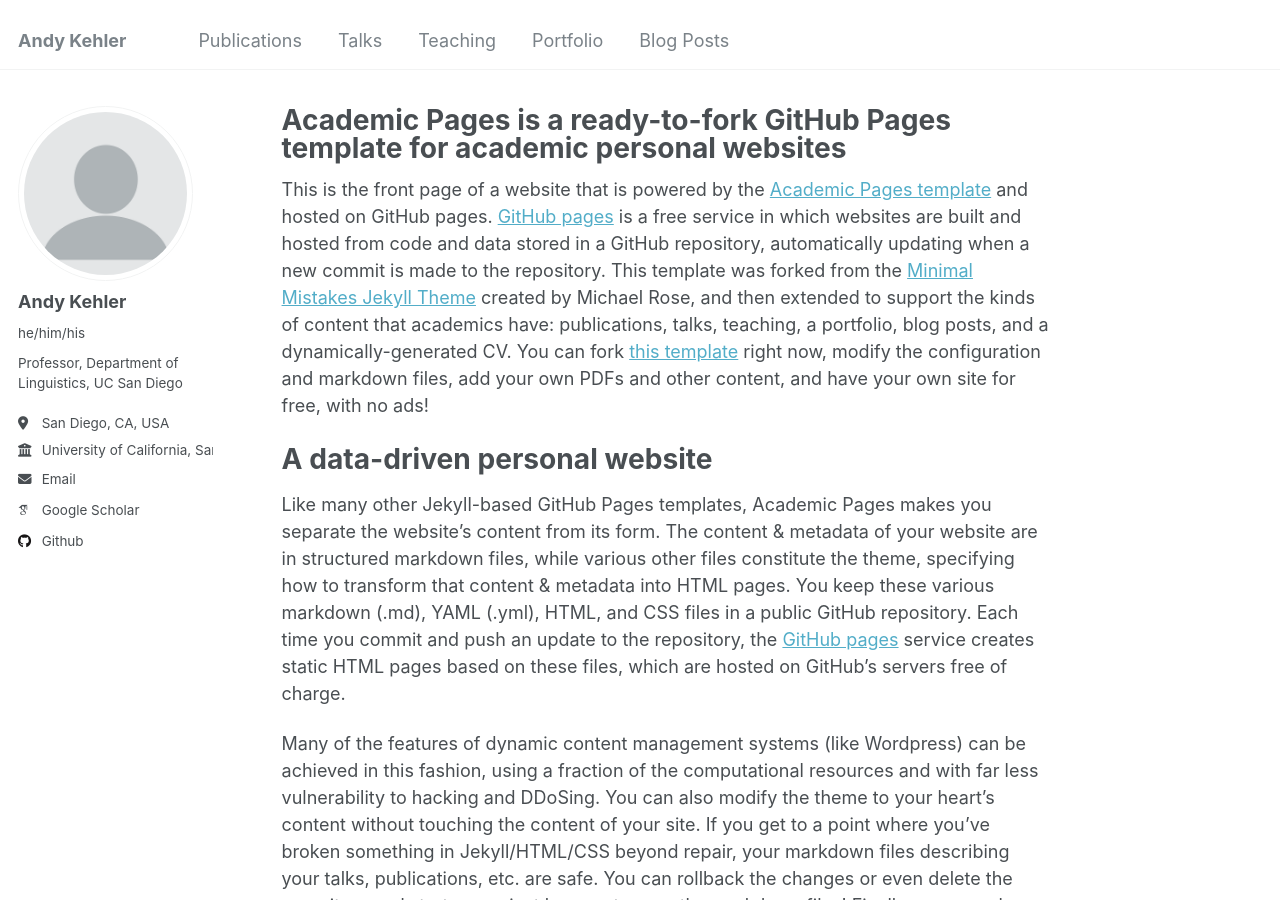
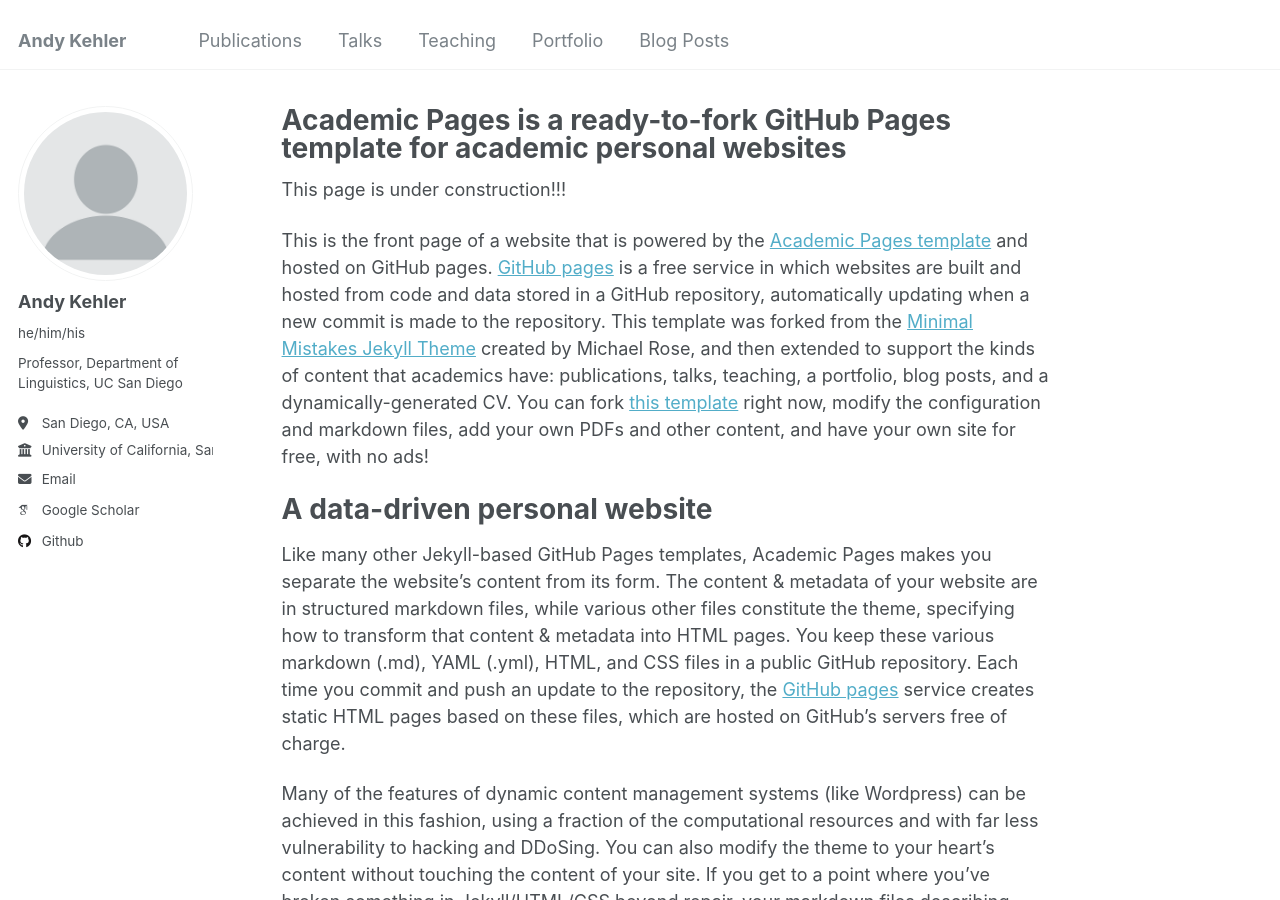
Before and after one commit to akehler/akehler.github.io, a Jekyll site: the page built from _pages/about.md, in a window 1280 px wide and 900 px high. Built offline with Jekyll 4.4.1, drawn with Linux system fonts in a browser that asks for light colours; some web fonts are replaced.

Commit message:
Update about.md

```diff
--- a/_pages/about.md
+++ b/_pages/about.md
@@ -6,6 +6,8 @@ redirect_from:
   - /about/
   - /about.html
 ---
+
+This page is under construction!!!
 
 This is the front page of a website that is powered by the [Academic Pages template](https://github.com/academicpages/academicpages.github.io) and hosted on GitHub pages. [GitHub pages](https://pages.github.com) is a free service in which websites are built and hosted from code and data stored in a GitHub repository, automatically updating when a new commit is made to the repository. This template was forked from the [Minimal Mistakes Jekyll Theme](https://mmistakes.github.io/minimal-mistakes/) created by Michael Rose, and then extended to support the kinds of content that academics have: publications, talks, teaching, a portfolio, blog posts, and a dynamically-generated CV. You can fork [this template](https://github.com/academicpages/academicpages.github.io) right now, modify the configuration and markdown files, add your own PDFs and other content, and have your own site for free, with no ads!
 
```
